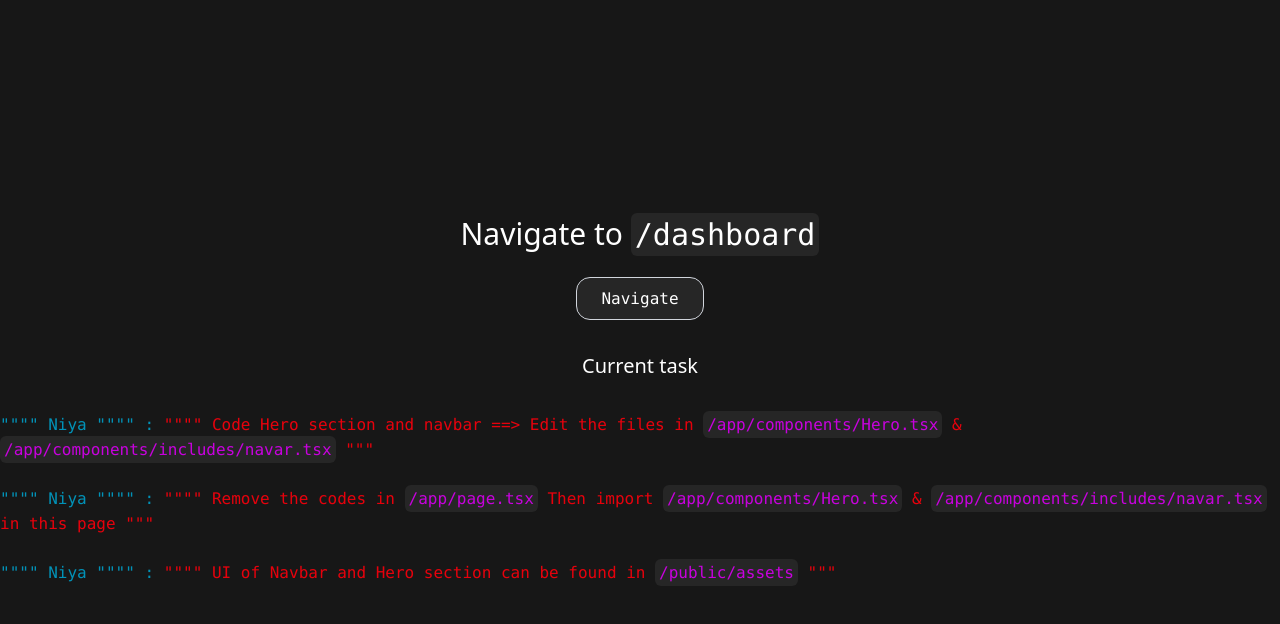
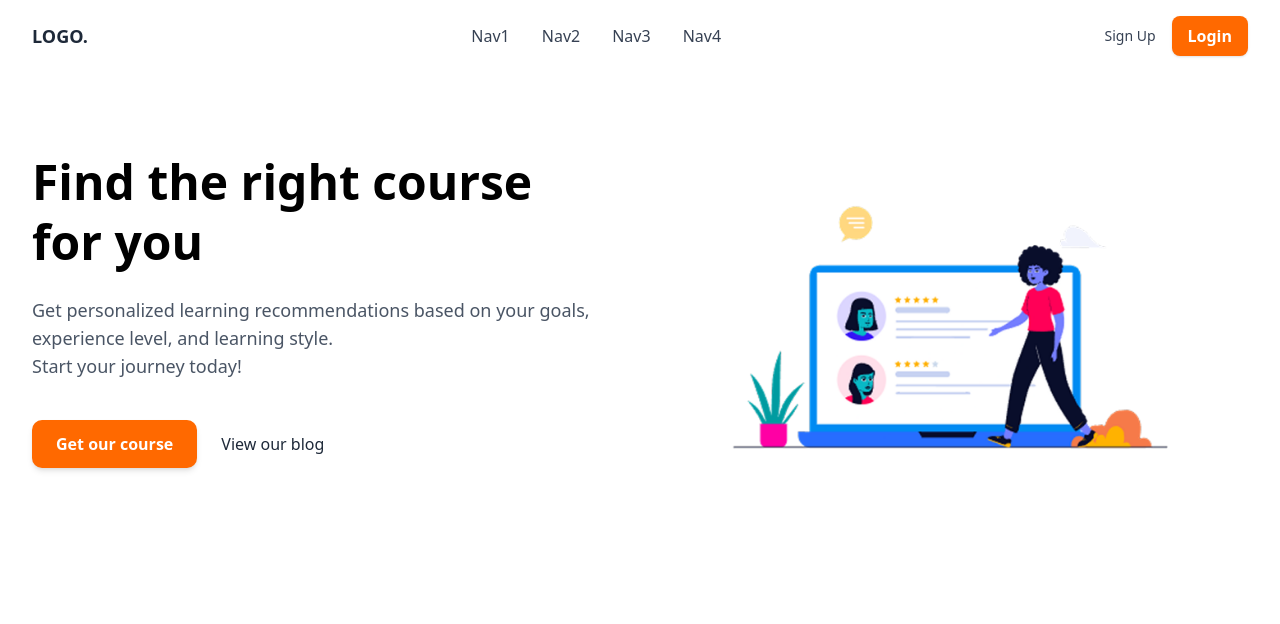
Before and after one commit to masterdevsabith/studbud, a Next.js app: page / in a window 1280 px wide. Shown: the top 624 px of the page. Built offline with nearby package versions, Linux system fonts and the light colour scheme.

Commit message:
Update page.tsx

```diff
--- a/app/page.tsx
+++ b/app/page.tsx
@@ -1,81 +1,13 @@
-"use client";
+'use client'
 
-export default function Home() {
-  const handleNavigate = () => {
-    window.open("/dashboard", "_self");
-  };
+import Hero from './components/Hero';
+import Navbar from './components/includes/Navbar';
 
+export default function HomePage() {
   return (
-    <main className="flex items-center justify-center h-dvh bg-neutral-900">
-      <div>
-        <h1 className="text-center text-3xl text-white">
-          Navigate to{" "}
-          <code className="bg-neutral-800 p-1 rounded-sm">/dashboard</code>
-        </h1>
-        <div className="flex items-center justify-center pt-6">
-          <button
-            className="px-6 py-2 rounded-xl bg-neutral-800 text-white border border-gray-300 cursor-pointer"
-            onClick={handleNavigate}
-          >
-            <code>Navigate</code>
-          </button>
-        </div>
-        <div>
-          <h2 className="text-center text-xl text-white py-8">Current task</h2>
-          <div>
-            <code className="text-cyan-600">
-              """" Niya """" :{" "}
-              <span className="text-red-600">
-                """" Code Hero section and navbar ==&gt; Edit the files in{" "}
-                <code className="bg-neutral-800 p-1 rounded-sm text-fuchsia-600">
-                  /app/components/Hero.tsx
-                </code>{" "}
-                &{" "}
-                <code className="bg-neutral-800 p-1 rounded-sm text-fuchsia-600">
-                  /app/components/includes/navar.tsx
-                </code>{" "}
-                """
-              </span>
-            </code>
-
-            <br />
-
-            <br />
-            <code className="text-cyan-600">
-              """" Niya """" :{" "}
-              <span className="text-red-600">
-                """" Remove the codes in{" "}
-                <code className="bg-neutral-800 p-1 rounded-sm text-fuchsia-600">
-                  /app/page.tsx
-                </code>{" "}
-                Then import{" "}
-                <code className="bg-neutral-800 p-1 rounded-sm text-fuchsia-600">
-                  /app/components/Hero.tsx
-                </code>{" "}
-                &{" "}
-                <code className="bg-neutral-800 p-1 rounded-sm text-fuchsia-600">
-                  /app/components/includes/navar.tsx
-                </code>{" "}
-                in this page """
-              </span>
-            </code>
-
-            <br />
-
-            <br />
-            <code className="text-cyan-600">
-              """" Niya """" :{" "}
-              <span className="text-red-600">
-                """" UI of Navbar and Hero section can be found in{" "}
-                <code className="bg-neutral-800 p-1 rounded-sm text-fuchsia-600">
-                  /public/assets
-                </code>{" "}
-                """
-              </span>
-            </code>
-          </div>
-        </div>
-      </div>
+    <main>
+      <Navbar />
+      <Hero />
     </main>
   );
 }
```
